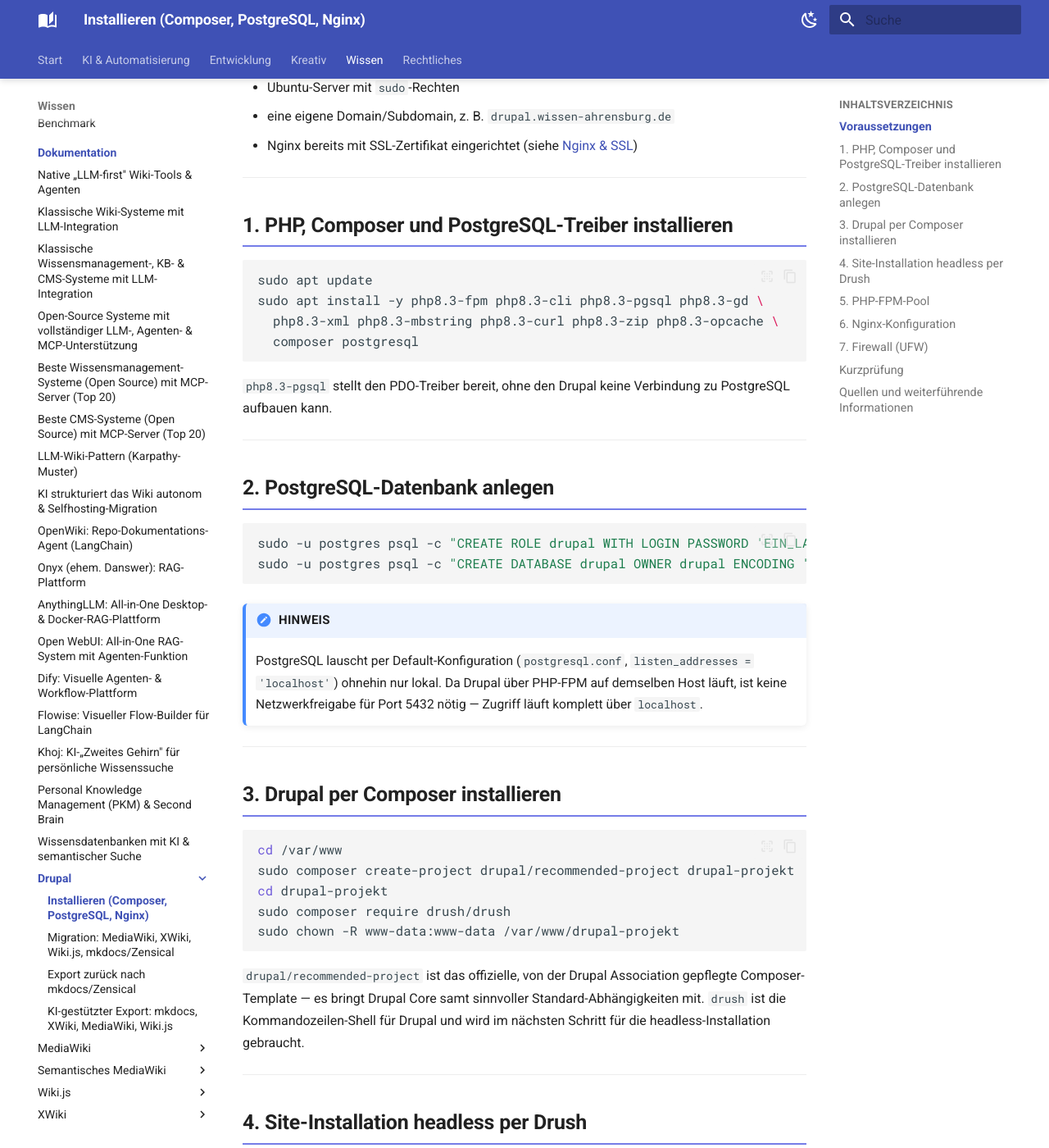
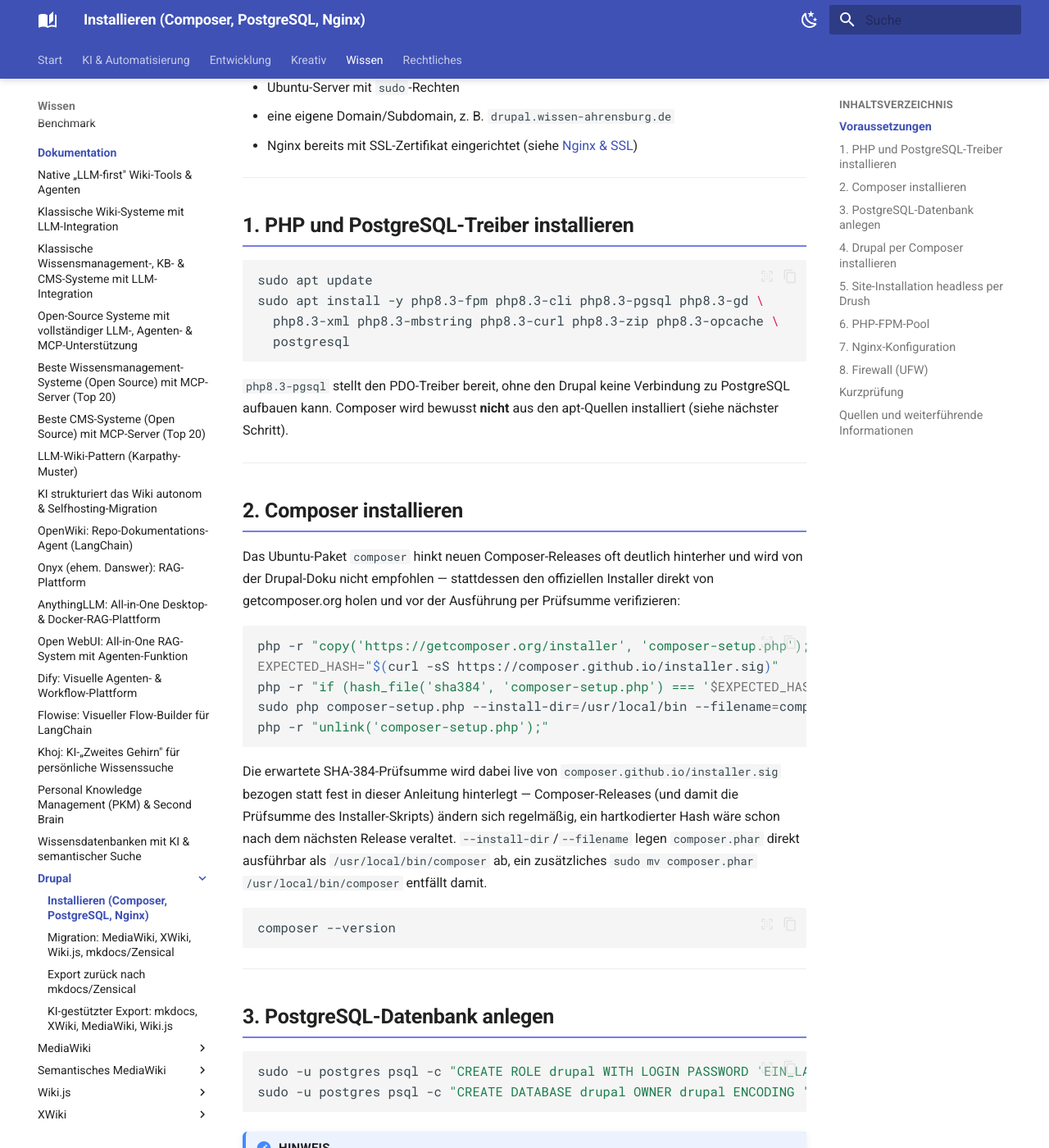
Before and after one commit to thorstenkloehn/dokument, an MkDocs documentation site: the page built from docs/wissen/dokumentation/drupal/installieren.md, in a window 1280 px wide and 1400 px high, scrolled down 693 px. Shown: the whole window at 82% size. Built offline with MkDocs 1.6.1 and Material for MkDocs 9.7.7, drawn with Linux system fonts in a browser that asks for light colours; some of the changed text lies outside the part shown.

Commit message:
docs: Composer per offiziellem Installer statt apt-Paket
Composer wurde bisher zusammen mit den PHP-Paketen per
`apt install composer` eingerichtet, was dem in der Einleitung
angegebenen "kein apt-Paket" widersprach. Composer wird jetzt in
einem eigenen Schritt über den offiziellen Installer von
getcomposer.org bezogen, per SHA-384-Prüfsumme gegen die
live von composer.github.io/installer.sig geladene Signatur
verifiziert und direkt als /usr/local/bin/composer installiert.

Nachfolgende Schritte entsprechend neu nummeriert (2-8) und interne
Schritt-Verweise angepasst.

````diff
--- a/docs/wissen/dokumentation/drupal/installieren.md
+++ b/docs/wissen/dokumentation/drupal/installieren.md
@@ -15,20 +15,40 @@
 
 ---
 
-## 1. PHP, Composer und PostgreSQL-Treiber installieren
+## 1. PHP und PostgreSQL-Treiber installieren
 
 ```bash
 sudo apt update
 sudo apt install -y php8.3-fpm php8.3-cli php8.3-pgsql php8.3-gd \
   php8.3-xml php8.3-mbstring php8.3-curl php8.3-zip php8.3-opcache \
-  composer postgresql
+  postgresql
 ```
 
-`php8.3-pgsql` stellt den PDO-Treiber bereit, ohne den Drupal keine Verbindung zu PostgreSQL aufbauen kann.
+`php8.3-pgsql` stellt den PDO-Treiber bereit, ohne den Drupal keine Verbindung zu PostgreSQL aufbauen kann. Composer wird bewusst **nicht** aus den apt-Quellen installiert (siehe nächster Schritt).
 
 ---
 
-## 2. PostgreSQL-Datenbank anlegen
+## 2. Composer installieren
+
+Das Ubuntu-Paket `composer` hinkt neuen Composer-Releases oft deutlich hinterher und wird von der Drupal-Doku nicht empfohlen — stattdessen den offiziellen Installer direkt von getcomposer.org holen und vor der Ausführung per Prüfsumme verifizieren:
+
+```bash
+php -r "copy('https://getcomposer.org/installer', 'composer-setup.php');"
+EXPECTED_HASH="$(curl -sS https://composer.github.io/installer.sig)"
+php -r "if (hash_file('sha384', 'composer-setup.php') === '$EXPECTED_HASH') { echo 'Installer verifiziert' . PHP_EOL; } else { echo 'Installer beschaedigt' . PHP_EOL; unlink('composer-setup.php'); exit(1); }"
+sudo php composer-setup.php --install-dir=/usr/local/bin --filename=composer
+php -r "unlink('composer-setup.php');"
+```
+
+Die erwartete SHA-384-Prüfsumme wird dabei live von `composer.github.io/installer.sig` bezogen statt fest in dieser Anleitung hinterlegt — Composer-Releases (und damit die Prüfsumme des Installer-Skripts) ändern sich regelmäßig, ein hartkodierter Hash wäre schon nach dem nächsten Release veraltet. `--install-dir`/`--filename` legen `composer.phar` direkt ausführbar als `/usr/local/bin/composer` ab, ein zusätzliches `sudo mv composer.phar /usr/local/bin/composer` entfällt damit.
+
+```bash
+composer --version
+```
+
+---
+
+## 3. PostgreSQL-Datenbank anlegen
 
 ```bash
 sudo -u postgres psql -c "CREATE ROLE drupal WITH LOGIN PASSWORD 'EIN_LANGES_ZUFAELLIGES_PASSWORT';"
@@ -54,7 +74,7 @@
 
 ---
 
-## 4. Site-Installation headless per Drush
+## 5. Site-Installation headless per Drush
 
 Anders als bei XWiki oder Wiki.js braucht Drupal für die Ersteinrichtung **keinen SSH-Tunnel zu einem temporären Setup-Assistenten** — `drush site:install` erledigt die komplette Einrichtung nichtinteraktiv direkt auf der Kommandozeile:
 
@@ -154,11 +174,11 @@
 sudo systemctl reload nginx
 ```
 
-`fastcgi_pass` verweist auf den in Schritt 5 eingerichteten dedizierten Pool-Socket — bei Nutzung des Standard-Pools stattdessen `unix:/run/php/php8.3-fpm.sock` verwenden.
+`fastcgi_pass` verweist auf den in Schritt 6 eingerichteten dedizierten Pool-Socket — bei Nutzung des Standard-Pools stattdessen `unix:/run/php/php8.3-fpm.sock` verwenden.
 
 ---
 
-## 7. Firewall (UFW)
+## 8. Firewall (UFW)
 
 ```bash
 sudo ufw allow "Nginx Full"
````
Also changed, not shown: other parts of docs/wissen/dokumentation/drupal/installieren.md (+4 -4 lines).
